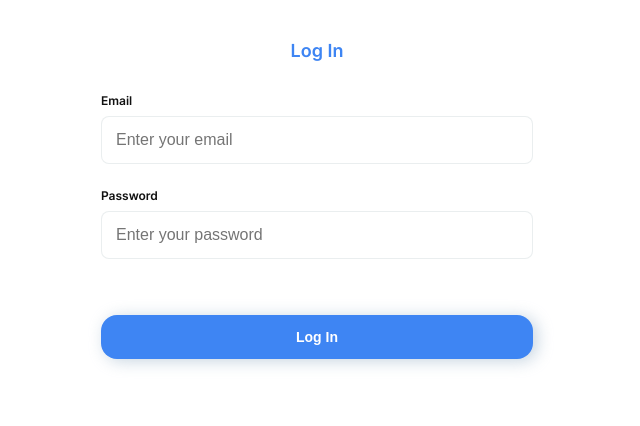
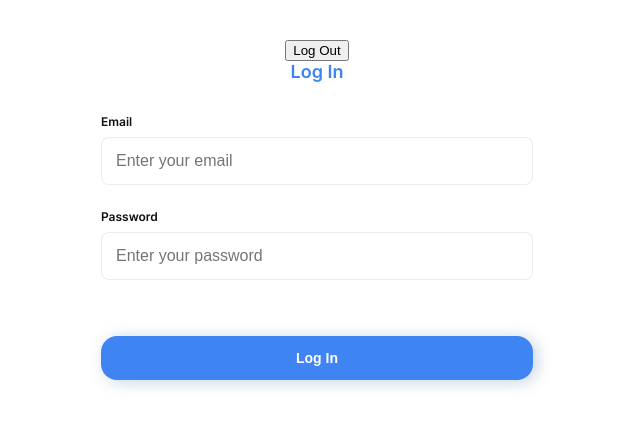
Before and after one commit to GoitStudentsWorks/react_node_fs_59_Ali-sia, a React (Create React App) app: page /goose-track-team-4/login in a window 1280 px wide. Shown: the top 426 px of the page, without its empty margins (323-963 px from the left). Built offline with nearby package versions, Linux system fonts and the light colour scheme.

Commit message:
реалізована логіка Logout btn

```diff
--- a/src/components/LoginForm/LoginForm.jsx
+++ b/src/components/LoginForm/LoginForm.jsx
@@ -14,6 +14,9 @@ import {
   StyledField,
   StyledButton,
 } from './LoginForm.styled';
+
+// #TODO коли кнопка буде готова, перемістити її в потрібний файл
+import { LogoutBtn } from '../LogoutBtn/LogoutBtn';
 
 export const LoginForm = () => {
   const initialValues = {
@@ -46,6 +49,10 @@ export const LoginForm = () => {
 
   return (
     <StyledContainer>
+
+      {/* #TODO коли кнопка буде готова, перемістити її в потрібний файл */}
+      <LogoutBtn />
+
       <FormHeader>Log In</FormHeader>
 
       <Formik
--- a/src/components/LogoutBtn/LogoutBtn.jsx
+++ b/src/components/LogoutBtn/LogoutBtn.jsx
@@ -0,0 +1,44 @@
+import React from 'react';
+import { useDispatch } from 'react-redux';
+import { logOut } from '../../redux/auth/auth.operations';
+// import { useHistory } from 'react-router-dom';
+
+export const LogoutBtn = () => {
+  const dispatch = useDispatch();
+  // const history = useHistory();
+
+  const handleLogOut = async () => {
+    try {
+      await dispatch(logOut()).unwrap();
+      console.log('Logout successful');
+      // history.push('/login');
+    } catch (error) {
+      console.error('Logout error:', error.message);
+    }
+  };
+
+  return (
+    <button type="submit" onClick={handleLogOut}>
+      Log Out
+    </button>
+  );
+};
+
+// export const LogOutBtn = () => {
+//   const dispatch = useDispatch();
+
+//   const handleLogout = async () => {
+//     try {
+//       await dispatch(logOut());
+//       // redirect to a login page here
+//     } catch (error) {
+//       console.error('Logout error:', error.message);
+//     }
+//   };
+
+//   return (
+//     <button type="button" onClick={handleLogout}>
+//       Log Out
+//     </button>
+//   );
+// };
--- a/src/redux/auth/auth.operations.js
+++ b/src/redux/auth/auth.operations.js
@@ -48,17 +48,18 @@ export const logIn = createAsyncThunk(
  * POST @ /users/logout
  * headers: Authorization: Bearer token
  */
-export const logOut = createAsyncThunk('auth/logout', async (_, thunkAPI) => {
-  // try {
-  return 0;
 
-  // await privateApi.post('/users/logout');
-  // // After a successful logout, remove the token from the HTTP header
-  // clearAuthHeader();
-  // } catch (error) {
-  //   return thunkAPI.rejectWithValue(error.message);
-  // }
-});
+export const logOut = createAsyncThunk(
+  'users/logout',
+  async (_, { rejectWithValue }) => {
+    try {
+      const response = await axios.post('/api/users/logout');
+      return response.data;
+    } catch (error) {
+      return rejectWithValue(error.response.data);
+    }
+  }
+);
 
 /*
  * GET @ /users/current
```
